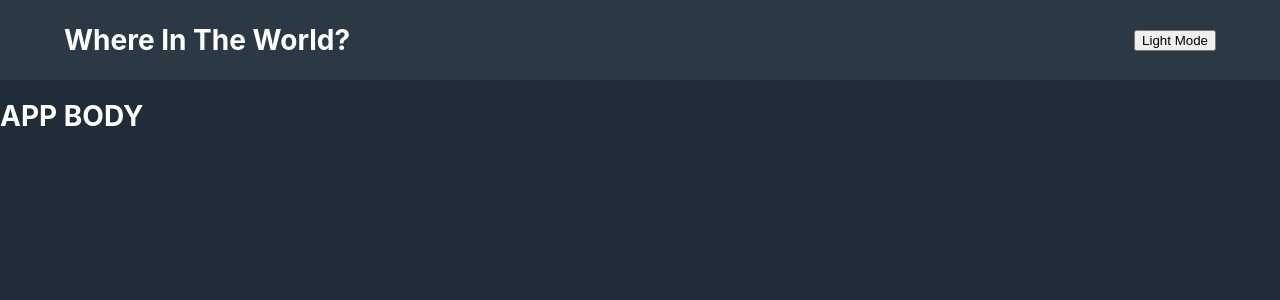
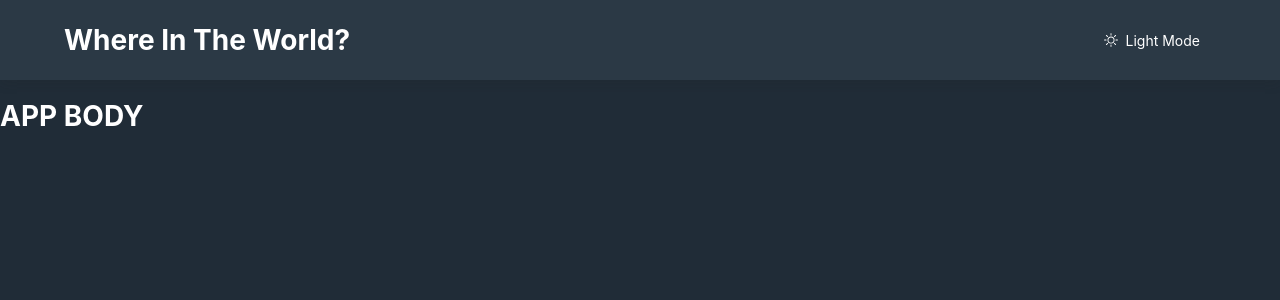
Before and after one commit to abhay8696/countries-api, a React (Create React App) app: page / in a window 1280 px wide. Shown: the top 300 px of the page. Built offline with nearby package versions, Linux system fonts and the light colour scheme; no server answers.

Commit message:
navbar completed

```diff
--- a/package.json
+++ b/package.json
@@ -9,6 +9,7 @@
     "axios": "^1.2.1",
     "react": "^18.2.0",
     "react-dom": "^18.2.0",
+    "react-icons": "^4.7.1",
     "react-scripts": "5.0.1",
     "sass": "^1.56.1",
     "web-vitals": "^2.1.4"
--- a/src/components/navbar.js
+++ b/src/components/navbar.js
@@ -3,6 +3,9 @@ import React, { useContext, useState } from 'react';
 import { DarkThemeContext } from '../context/darkThemeContext';
 //styles
 import '../styles/App.scss'
+//icons
+import { BsSun } from 'react-icons/bs'
+import { BsMoonFill } from 'react-icons/bs'
 
 const Navbar = () => {
     //context
@@ -16,9 +19,9 @@ const Navbar = () => {
     displayThemeButton = ()=> {
 
         return (
-            <button onClick={()=> setDarkTheme(!darkTheme)}>
-                {darkTheme ? <span>Light Mode</span> : <span>Dark Mode</span>}
-            </button>
+            <div onClick={()=> setDarkTheme(!darkTheme)} className='themeButton'>
+                {darkTheme ? <><BsSun/><span>Light Mode</span></> : <><BsMoonFill/><span>Dark Mode</span></>}
+            </div>
         )
     },
     themeFunction = ()=> {
--- a/src/styles/App.css
+++ b/src/styles/App.css
@@ -15,6 +15,23 @@
   flex-direction: "";
   align-items: center;
   justify-content: space-between;
+  box-shadow: 0px 5px 10px rgba(32, 32, 32, 0.1098039216);
+}
+.App .navbar .themeButton {
+  display: flex;
+  flex-direction: "";
+  align-items: center;
+  justify-content: "";
+  cursor: pointer;
+  height: 100%;
+  padding: 0 1rem;
+  border-radius: 0.3rem;
+}
+.App .navbar .themeButton span {
+  margin-left: 8px;
+}
+.App .navbar .themeButton:hover {
+  box-shadow: 0 0 5px 2px rgba(0, 0, 0, 0.219);
 }
 .App .darkElements {
   background-color: hsl(209deg, 23%, 22%);
--- a/src/styles/App.scss
+++ b/src/styles/App.scss
@@ -11,6 +11,21 @@
         height: 10vh;
         padding: 1rem 4rem;
         @include flexbox('', center, space-between);
+        box-shadow: 0px 5px 10px #2020201c;
+
+        .themeButton{
+            @include flexbox('', center, '');
+            cursor: pointer;
+            height: 100%;
+            padding: 0 1rem;
+            border-radius: 0.3rem;
+            span{
+                margin-left: 8px;
+            }
+            &:hover{
+                box-shadow: 0 0 5px 2px rgba(0, 0, 0, 0.219);
+            }
+        }
     }
     .darkElements{
         background-color: hsl(209, 23%, 22%);
```
Also changed, not shown: 2 other files (tests, documents, lock files or other folders).
